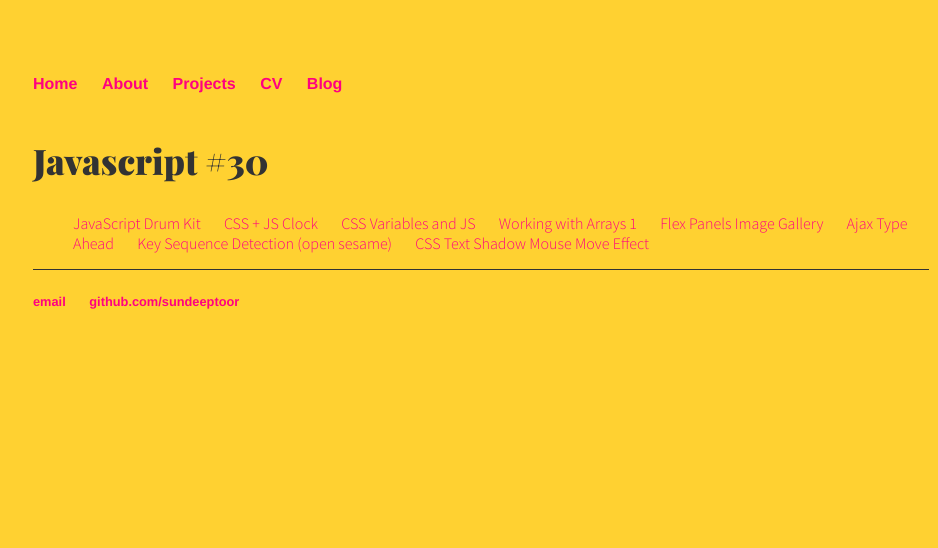
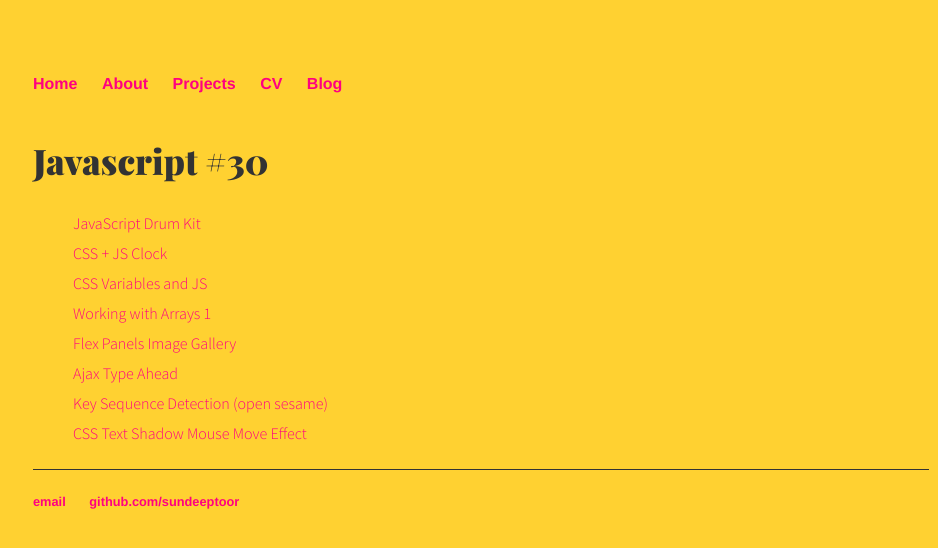
Before and after one commit to SundeepToor/sundeeptoor.github.io, a Jekyll site: the page built from projects/index.html, in a window 1280 px wide. Shown: the top 548 px of the page, without its empty margins (159-1097 px from the left). Built offline with Jekyll 4.4.1, drawn with Linux system fonts in a browser that asks for light colours.

Commit message:
Update main.css

```diff
--- a/css/main.css
+++ b/css/main.css
@@ -71,3 +71,6 @@ ul.posts {
 ul.posts li {
     list-style: none;
 }
+.projects ul li{
+    display:block;
+}
```
